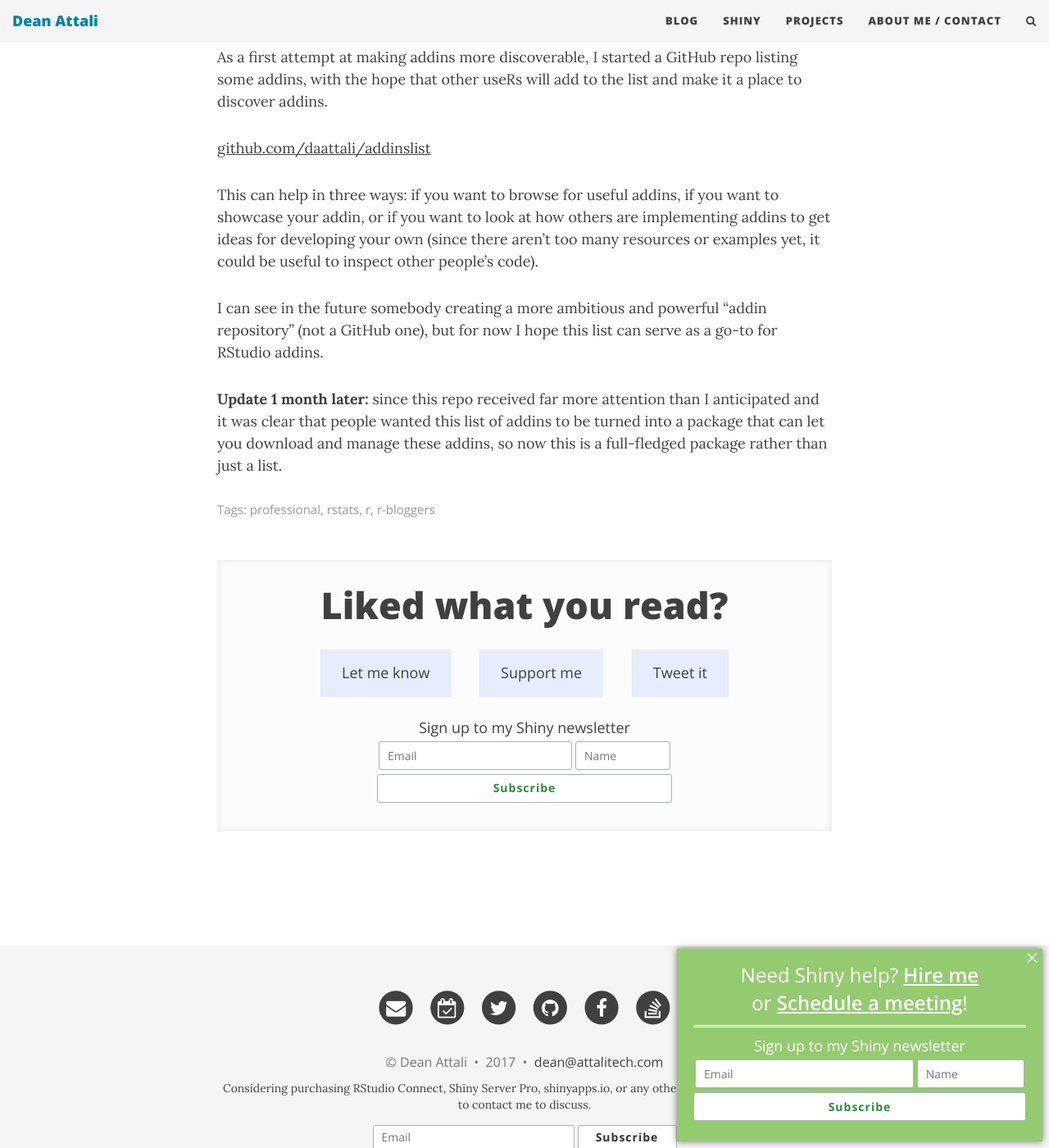
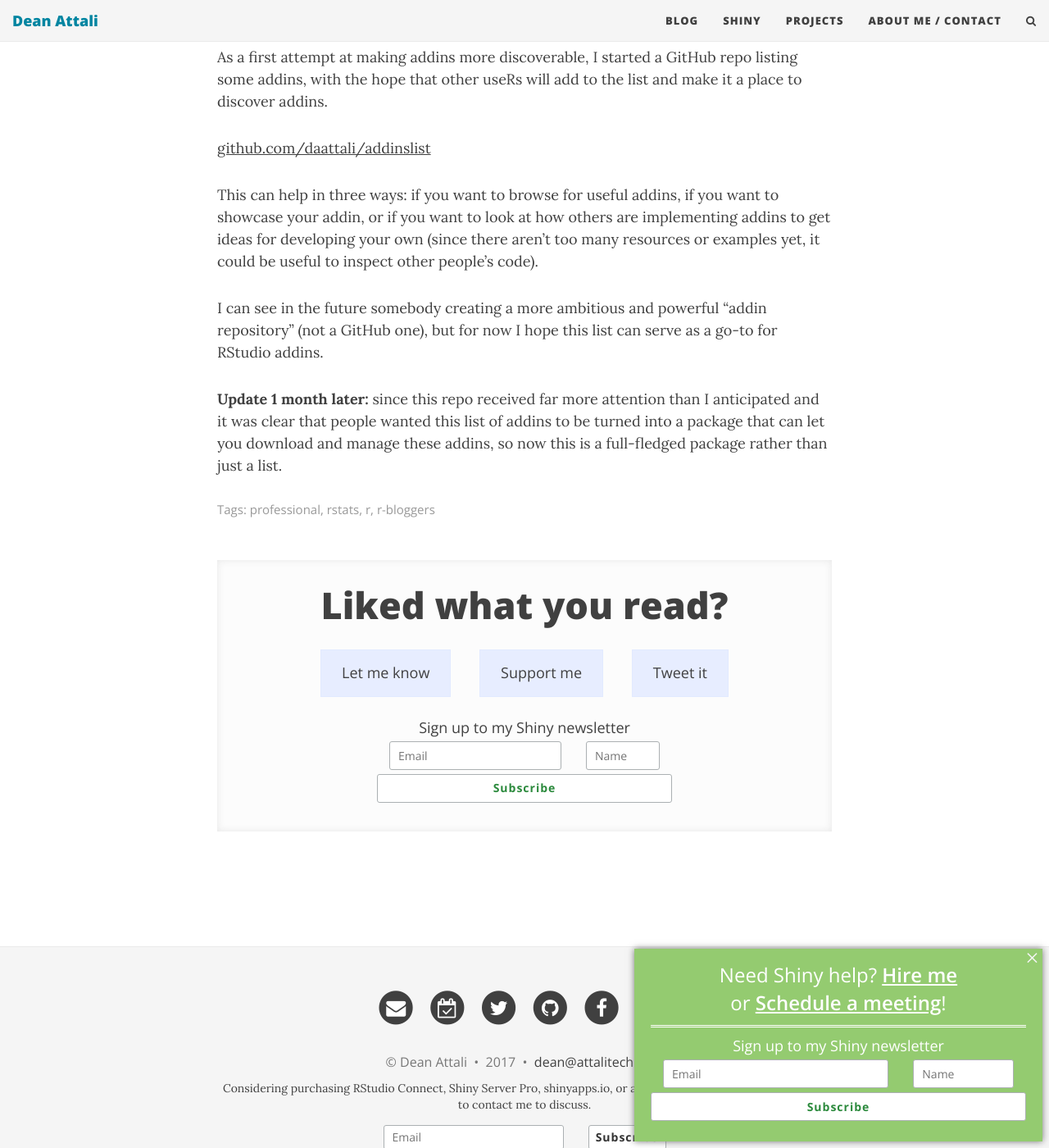
Before and after one commit to daattali/daattali.github.io, a Jekyll site: the page built from notblog/2016-03-30-rstudio-addins-list.md, in a window 1280 px wide and 1400 px high, scrolled down 392 px. Shown: the whole window at 82% size. Built offline with Jekyll 4.4.1, drawn with Linux system fonts in a browser that asks for light colours; nearby versions of some CDN libraries; comment, search, counter and statistics services are not loaded.

Commit message:
Update main.css

```diff
--- a/css/main.css
+++ b/css/main.css
@@ -701,12 +701,12 @@
   padding: 0;
   margin: 0;
 }
-#mailchimp-subscribe-section #mc_embed_signup .container .row .col-xs-4,
-#mailchimp-subscribe-section #mc_embed_signup .container .row .col-xs-8,
-#mailchimp-subscribe-section-2 #mc_embed_signup-2 .container .row .col-xs-4,
-#mailchimp-subscribe-section-2 #mc_embed_signup-2 .container .row .col-xs-8,
-#mailchimp-subscribe-section-footer #mc_embed_signup-footer .container .row .col-xs-4,
-#mailchimp-subscribe-section-footer #mc_embed_signup-footer .container .row .col-xs-8 {
+#mailchimp-subscribe-section #mc_embed_signup .container .row .col-xs-12,
+#mailchimp-subscribe-section #mc_embed_signup .container .row .col-sm-6,
+#mailchimp-subscribe-section-2 #mc_embed_signup-2 .container .row .col-xs-12,
+#mailchimp-subscribe-section-2 #mc_embed_signup-2 .container .row .col-sm-6,
+#mailchimp-subscribe-section-footer #mc_embed_signup-footer .container .row .col-xs-12,
+#mailchimp-subscribe-section-footer #mc_embed_signup-footer .container .row .col-sm-6 {
   margin: 0;
   padding: 0 2px;
 }
@@ -721,8 +721,7 @@
 #mailchimp-subscribe-section #mce-FNAME,
 #mailchimp-subscribe-section-2 #mce-EMAIL-2,
 #mailchimp-subscribe-section-2 #mce-FNAME-2,
-#mailchimp-subscribe-section-footer #mce-EMAIL-footer,
-#mailchimp-subscribe-section-footer #mce-FNAME-footer {
+#mailchimp-subscribe-section-footer #mce-EMAIL-footer {
   padding: 0 10px;
   border: 1px solid #ABB0B2;
   border-radius: 3px;
@@ -743,7 +742,6 @@
   color: #2c8a3d;
   background-color: #fff;
   box-sizing: border-box;
-  padding: 0 18px;
   display: block;
   vertical-align: top;
   transition: all 0.23s ease-in-out 0s;
@@ -773,7 +771,6 @@
 #mailchimp-subscribe-section-2 #mce-FNAME-2,
 #mailchimp-subscribe-section-2 #mc-embedded-subscribe-2,
 #mailchimp-subscribe-section-footer #mce-EMAIL-footer,
-#mailchimp-subscribe-section-footer #mce-FNAME-footer,
 #mailchimp-subscribe-section-footer #mc-embedded-subscribe-footer {
   height: 30px;
   font-size: 14px;
```
